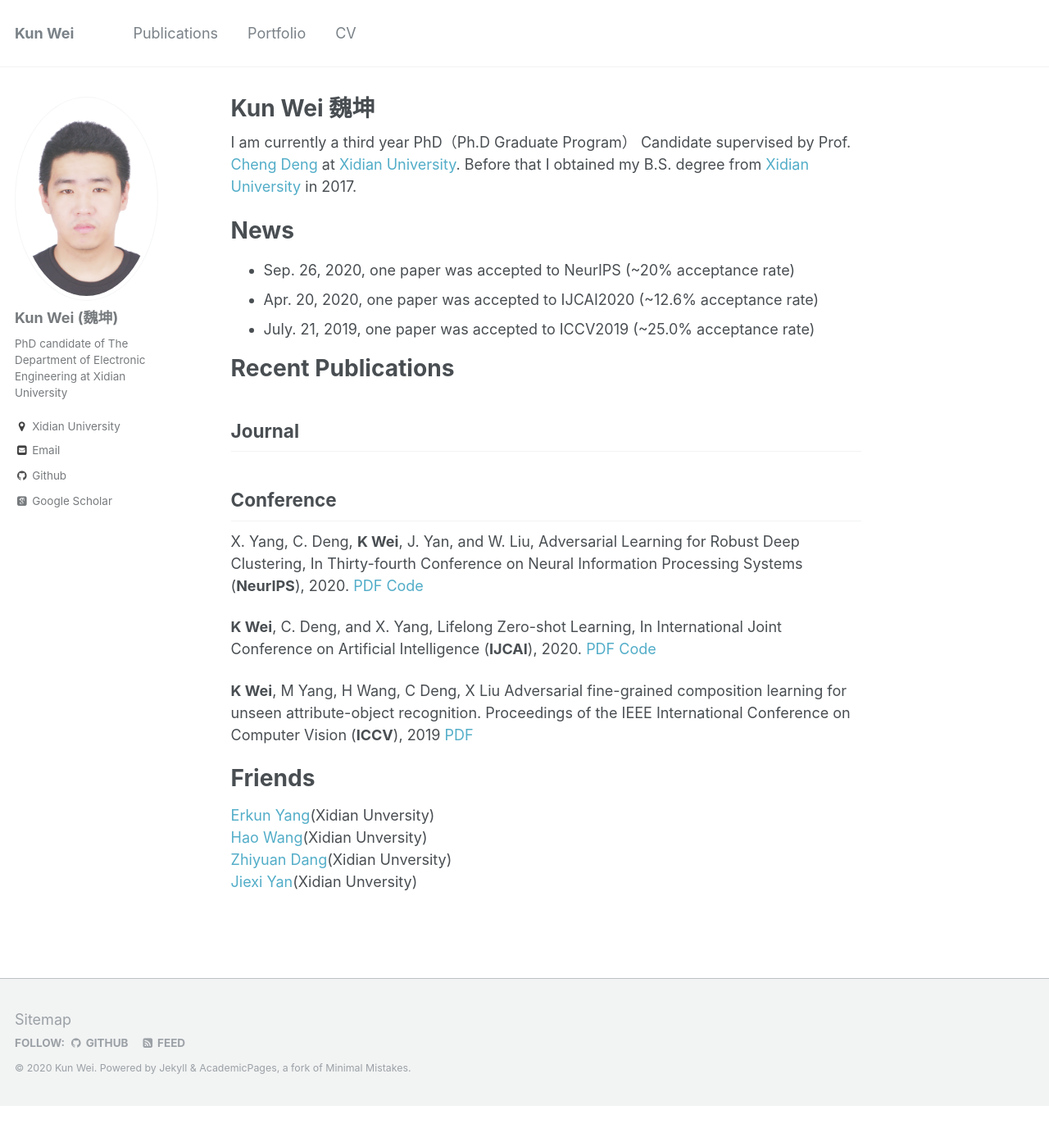
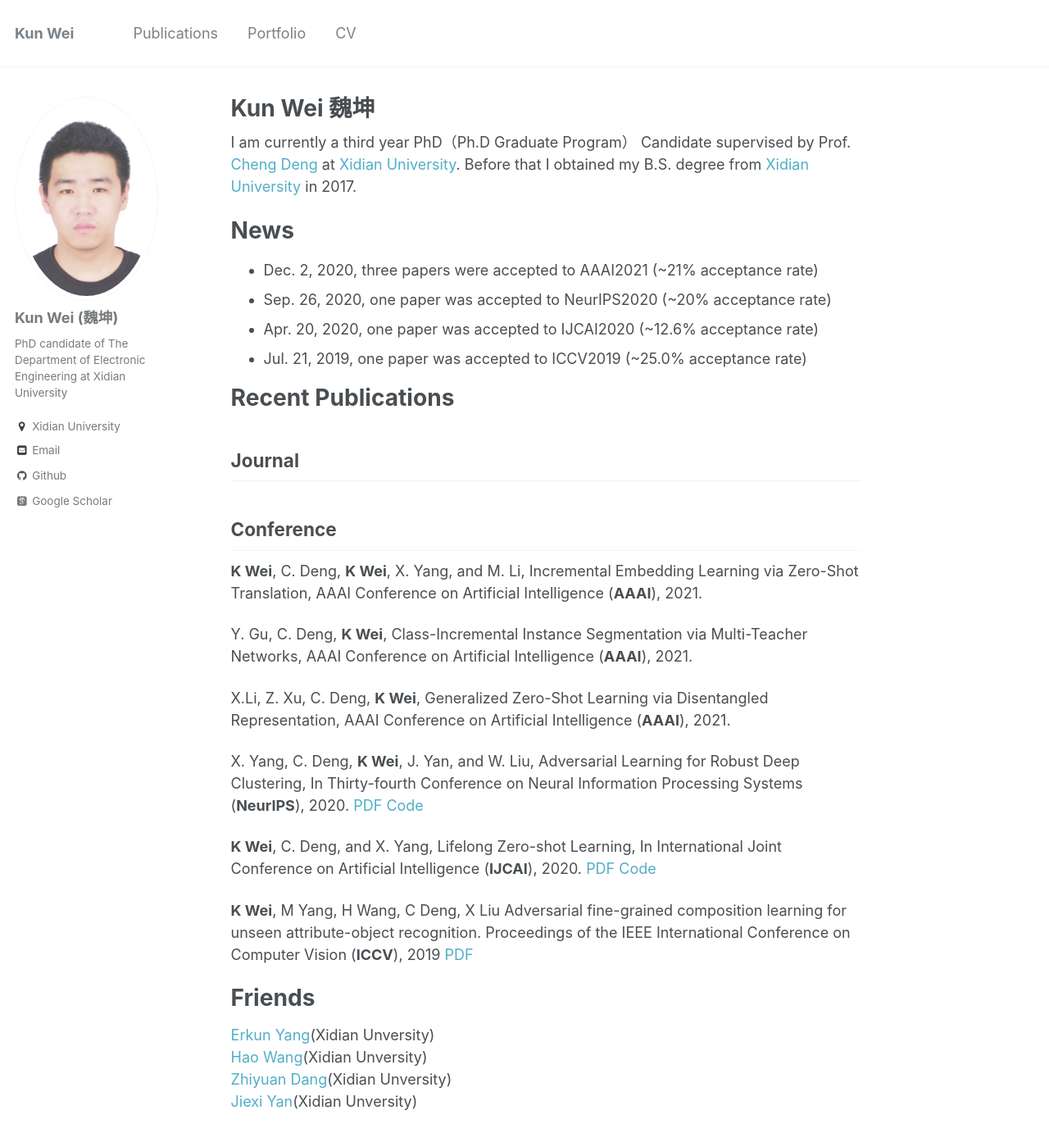
Before and after one commit to Drkun/xdkunwei.github.io, a Jekyll site: the page built from _pages/about.md, in a window 1280 px wide and 1400 px high. Shown: the top 1393 px of the window at 82% size. Built offline with Jekyll 4.4.1, drawn with Linux system fonts in a browser that asks for light colours; some web fonts are replaced.

Commit message:
Update about.md

```diff
--- a/_pages/about.md
+++ b/_pages/about.md
@@ -13,9 +13,11 @@ I am currently a third year PhD（Ph.D Graduate Program） Candidate supervised
 
 News
 ======
-* Sep. 26, 2020, one paper was accepted to NeurIPS (~20% acceptance rate)
+* Dec. 2, 2020, three papers were accepted to AAAI2021 (~21% acceptance rate)
+* Sep. 26, 2020, one paper was accepted to NeurIPS2020 (~20% acceptance rate)
 * Apr. 20, 2020, one paper was accepted to IJCAI2020 (~12.6% acceptance rate)
-* July. 21, 2019, one paper was accepted to ICCV2019 (~25.0% acceptance rate)
+* Jul. 21, 2019, one paper was accepted to ICCV2019 (~25.0% acceptance rate)
+
 
 
 Recent Publications
@@ -27,6 +29,12 @@ Journal
 
 Conference
 ------
+ __K Wei__, C. Deng, __K Wei__, X. Yang, and M. Li, Incremental Embedding Learning via Zero-Shot Translation, AAAI Conference on Artificial Intelligence (__AAAI__), 2021.
+
+Y. Gu, C. Deng, __K Wei__, Class-Incremental Instance Segmentation via Multi-Teacher Networks, AAAI Conference on Artificial Intelligence (__AAAI__), 2021.
+
+X.Li, Z. Xu, C. Deng, __K Wei__, Generalized Zero-Shot Learning via Disentangled Representation, AAAI Conference on Artificial Intelligence (__AAAI__), 2021.
+
 X. Yang, C. Deng, __K Wei__, J. Yan, and W. Liu, Adversarial Learning for Robust Deep Clustering, In Thirty-fourth Conference on Neural Information Processing Systems (__NeurIPS__), 2020. [PDF](https://proceedings.neurips.cc/paper/2020/file/6740526b78c0b230e41ae61d8ca07cf5-Paper.pdf) [Code](https://github.com/xdxuyang/Adversarial-Learning-for-Robust-Deep-Clustering)
 
 __K Wei__, C. Deng, and X. Yang, Lifelong Zero-shot Learning, In International Joint Conference on Artificial Intelligence (__IJCAI__), 2020. [PDF](https://www.ijcai.org/Proceedings/2020/0077.pdf) [Code](https://github.com/Drkun/Lifelong-Zero-Shot-Learning)
```
